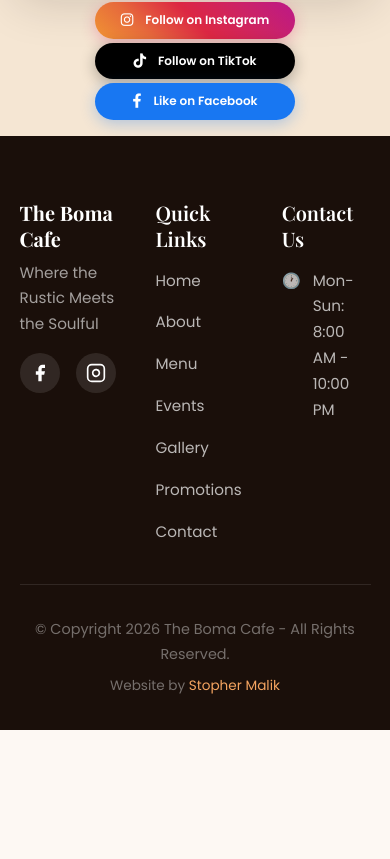
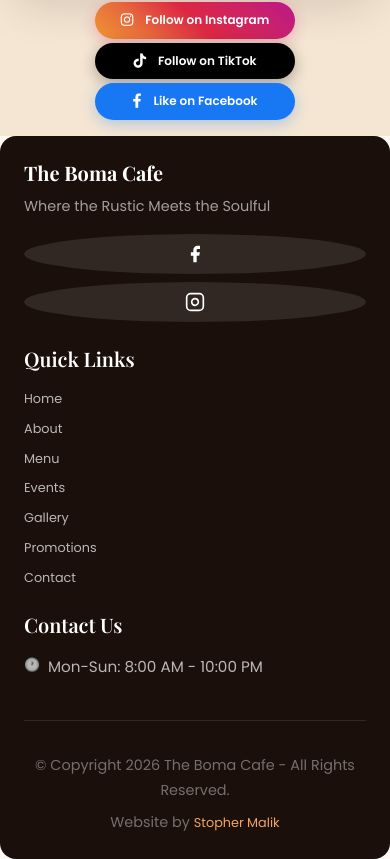
Before and after one commit to malikstopher-dev/the-boma-cafe, a Next.js app: page /gallery in a window 390 px wide. Shown: the part 1353-2212 px from the top of the page. Before the commit the page ends 2083 px from the top, so only its background shows below. Built offline with nearby package versions, Linux system fonts and the light colour scheme; a web font is replaced by a local one.

Commit message:
Fix mobile responsiveness: event page slideshow stacking, events cards, promotions text, footer contact info

```diff
--- a/src/app/globals.css
+++ b/src/app/globals.css
@@ -838,3 +838,203 @@ input, textarea, select {
     padding: var(--space-xl) 4% !important;
   }
 }
+
+/* ===== PAGE-SPECIFIC MOBILE FIXES ===== */
+
+/* Events Section on Homepage - 3 columns to 1 */
+@media (max-width: 768px) {
+  /* Events grid - homepage - 3 columns to 1 */
+  .section > div > div[style*="gridTemplateColumns: repeat(3"],
+  [style*="grid-template-columns: repeat(3, 1fr)"] {
+    grid-template-columns: 1fr !important;
+    gap: 1rem !important;
+  }
+
+  /* Upcoming events card styles */
+  .card > div:first-child {
+    height: 140px !important;
+  }
+
+  .card > div:last-child {
+    padding: 1rem !important;
+  }
+
+  .card h4 {
+    font-size: 1rem !important;
+    margin-bottom: 0.5rem !important;
+  }
+
+  .card p {
+    font-size: 0.8rem !important;
+    -webkit-line-clamp: 2 !important;
+  }
+
+  /* Promotions grid - homepage - 2 columns to 1 */
+  .section > div > div[style*="gridTemplateColumns: repeat(2"],
+  [style*="grid-template-columns: repeat(2, 1fr)"] {
+    grid-template-columns: 1fr !important;
+    gap: 1rem !important;
+  }
+
+  /* FAMILY MEAL DEAL text - fix large text on mobile */
+  h2[style*="fontSize: 3rem"],
+  h2[style*="font-size: 3rem"],
+  [style*="font-size: 2.5rem"],
+  [style*="font-size:2.5rem"] {
+    font-size: clamp(1.25rem, 4vw, 1.75rem) !important;
+    word-break: break-word !important;
+    overflow-wrap: break-word !important;
+    line-height: 1.3 !important;
+  }
+
+  /* Featured event on Events page - 1.5fr 1fr split to stacked */
+  .section > div > div[style*="gridTemplateColumns: 1.5fr 1fr"],
+  [style*="grid-template-columns: 1.5fr 1fr"] {
+    grid-template-columns: 1fr !important;
+    gap: 1.5rem !important;
+  }
+
+  .section > div > div[style*="gridTemplateColumns: 1.5fr"] > div:first-child {
+    min-height: 220px !important;
+    height: 220px !important;
+    position: relative !important;
+  }
+
+  .section > div > div[style*="gridTemplateColumns: 1.5fr"] > div:last-child {
+    padding: 1.25rem !important;
+  }
+
+  .section > div > div[style*="gridTemplateColumns: 1.5fr"] > div:last-child h2 {
+    font-size: 1.25rem !important;
+  }
+
+  .section > div > div[style*="gridTemplateColumns: 1.5fr"] > div:last-child p {
+    font-size: 0.8rem !important;
+    line-height: 1.5 !important;
+    display: -webkit-box;
+    -webkit-line-clamp: 3;
+    -webkit-box-orient: vertical;
+    overflow: hidden;
+  }
+
+  /* Featured event on Events page - date/time/location wrapper */
+  .section > div > div[style*="gridTemplateColumns: 1.5fr"] > div:last-child > div[style*="margin-bottom"] {
+    margin-bottom: 1rem !important;
+  }
+
+  .section > div > div[style*="gridTemplateColumns: 1.5fr"] > div:last-child > div[style*="margin-bottom"] > div {
+    font-size: 0.75rem !important;
+    margin-bottom: 0.25rem !important;
+  }
+
+  /* Footer contact info - prevent cropping */
+  footer,
+  .footer,
+  [class*="Footer"] {
+    padding: 1.5rem 4% !important;
+    width: 100% !important;
+    max-width: 100vw !important;
+    overflow-x: hidden !important;
+  }
+
+  /* Footer main grid - 3 columns to 1 on mobile */
+  footer > div > div[style*="gridTemplateColumns"],
+  footer > div > div[style*="grid-template-columns"] {
+    grid-template-columns: 1fr !important;
+    gap: 1.5rem !important;
+  }
+
+  footer div[style*="grid"] {
+    grid-template-columns: 1fr !important;
+    gap: 1.5rem !important;
+  }
+
+  footer a,
+  .footer a,
+  footer span,
+  .footer span,
+  footer p,
+  .footer p {
+    font-size: 0.8rem !important;
+    word-break: break-word !important;
+    overflow-wrap: break-word !important;
+  }
+
+  /* Contact info items - ensure they can wrap */
+  footer [style*="display: flex"]:not([style*="grid"]),
+  .footer [style*="display: flex"]:not([style*="grid"]) {
+    flex-wrap: wrap !important;
+    gap: 0.5rem !important;
+  }
+
+  footer [style*="display: flex"],
+  footer [style*="display: grid"] {
+    max-width: 100% !important;
+    width: 100% !important;
+  }
+
+  /* Footer contact section - make items stack */
+  footer > div > div > div:last-child {
+    text-align: left !important;
+  }
+
+  footer > div > div > div:last-child > div {
+    flex-direction: column !important;
+    gap: 0.75rem !important;
+    align-items: flex-start !important;
+  }
+
+  /* Promotions page featured section - reduce padding */
+  [style*="padding: 4rem"] {
+    padding: 1.5rem !important;
+    border-radius: 16px !important;
+  }
+
+  [style*="padding: 4rem"] h2 {
+    font-size: clamp(1.25rem, 4vw, 1.5rem) !important;
+  }
+
+  [style*="padding: 4rem"] p {
+    font-size: 0.9rem !important;
+    max-width: 100% !important;
+  }
+
+  /* Promotions page all promotions grid - 2 columns to 1 */
+  [style*="gridTemplateColumns: repeat(2, 1fr)"],
+  [style*="grid-template-columns: repeat(2, 1fr)"] {
+    grid-template-columns: 1fr !important;
+    gap: 1rem !important;
+  }
+
+  /* Promo card text */
+  [style*="padding: 2rem"] {
+    padding: 1rem !important;
+  }
+
+  [style*="padding: 2rem"] h3 {
+    font-size: 1rem !important;
+  }
+
+  [style*="padding: 2rem"] p {
+    font-size: 0.8rem !important;
+    -webkit-line-clamp: 2 !important;
+  }
+
+  /* Event card date badge - move from absolute position to flow */
+  [style*="position: absolute"]:has([style*="bottom: 1rem"]) {
+    position: relative !important;
+    bottom: auto !important;
+    left: auto !important;
+    margin-top: 0.5rem !important;
+  }
+
+  /* Upcoming events on Events page - card grid (3 columns) */
+  .section:nth-of-type(2) > div > div[style*="gridTemplateColumns: repeat(3"] {
+    grid-template-columns: 1fr !important;
+  }
+
+  /* Past events on Events page - card grid (4 columns to 2) */
+  .section:nth-of-type(3) > div > div[style*="gridTemplateColumns: repeat(4"] {
+    grid-template-columns: repeat(2, 1fr) !important;
+  }
+}
```
